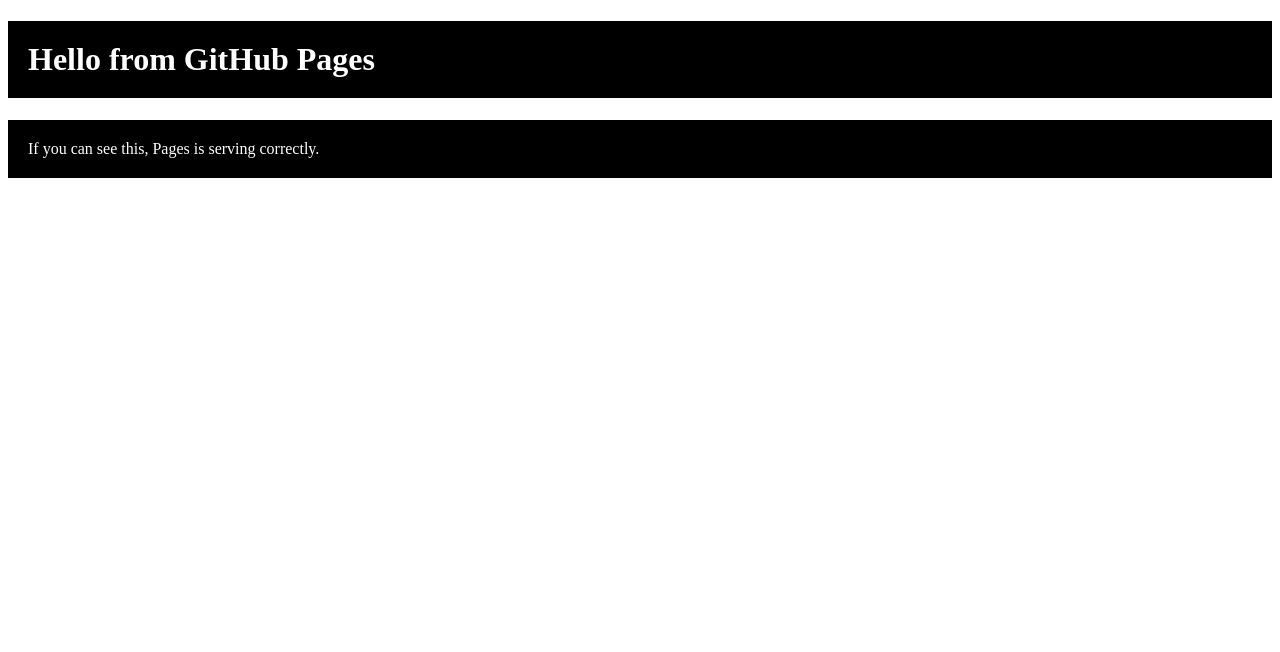
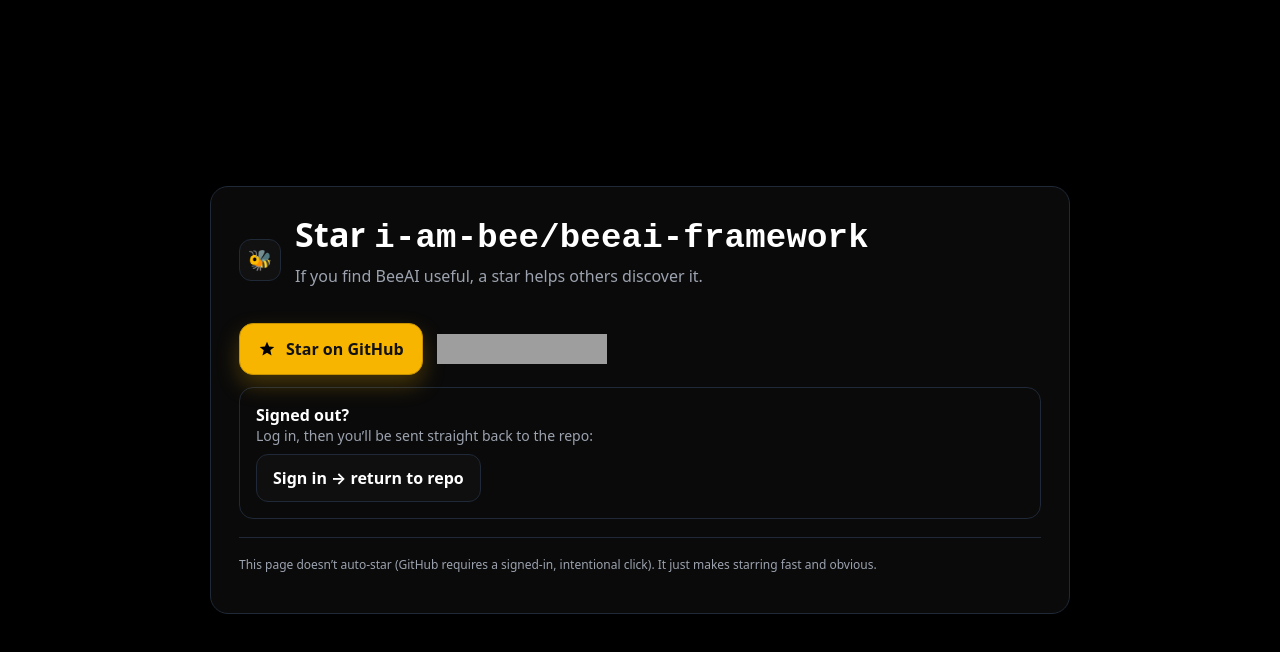
Before and after one commit to i-am-bee/star_the_framework, a plain HTML site: page index.html in a window 1280 px wide. Drawn offline with Linux system fonts and the light colour scheme; grey boxes are pictures that could not be loaded.

Commit message:
Adding in new html styling to fix bug
Signed-off-by: Sandi Besen <sandibesen@gmail.com>

```diff
--- a/index.html
+++ b/index.html
@@ -1,4 +1,205 @@
 <!doctype html>
-<title>It works</title>
-<h1 style="color:white;background:black;padding:20px">Hello from GitHub Pages</h1>
-<p style="color:white;background:black;padding:20px">If you can see this, Pages is serving correctly.</p>
+<html lang="en">
+<head>
+  <meta charset="utf-8" />
+  <meta name="viewport" content="width=device-width, initial-scale=1" />
+  <title>⭐ Star beeai-framework</title>
+  <meta name="description" content="One-tap way to star i-am-bee/beeai-framework on GitHub." />
+  <style>
+    /* ===== Neutral-only, robust CSS (no variables) ===== */
+    * { box-sizing: border-box; }
+    html, body { height: 100%; }
+    body {
+      margin: 0;
+      background: #000;            /* black */
+      color: #fff;                 /* white */
+      font-family: ui-sans-serif, system-ui, -apple-system, Segoe UI, Roboto, Helvetica, Arial;
+      -webkit-font-smoothing: antialiased;
+      -moz-osx-font-smoothing: grayscale;
+    }
+
+    .wrap {
+      min-height: 100vh;
+      display: flex;
+      align-items: center;
+      justify-content: center;
+      padding: 32px;
+    }
+
+    .card {
+      width: 100%;
+      max-width: 860px;
+      background: #0a0a0a;                /* near-black panel */
+      border: 1px solid #1f2937;          /* grey border */
+      border-radius: 18px;
+      padding: 28px;
+    }
+
+    header {
+      display: flex;
+      align-items: center;
+      gap: 14px;
+      margin-bottom: 8px;
+    }
+
+    .bee {
+      width: 42px;
+      height: 42px;
+      border-radius: 12px;
+      display: grid;
+      place-items: center;
+      background: #111;                   /* neutral */
+      color: #fff;
+      border: 1px solid #1f2937;
+      font-weight: 900;
+      font-size: 20px;
+      line-height: 1;
+    }
+
+    h1 {
+      margin: 0;
+      font-size: clamp(22px, 4.5vw, 34px);
+      line-height: 1.12;
+      letter-spacing: .2px;
+      color: #fff;
+    }
+
+    code { color: #fff; background: transparent; }
+
+    .lede {
+      margin: .5rem 0 1.1rem;
+      color: #9ca3af;                     /* grey secondary */
+    }
+
+    .row {
+      display: flex;
+      flex-wrap: wrap;
+      gap: 14px;
+      align-items: center;
+      margin: 18px 0 8px;
+    }
+
+    /* Primary yellow CTA — only colored element */
+    .cta-star {
+      display: inline-flex;
+      align-items: center;
+      gap: 10px;
+      padding: 14px 18px;
+      border-radius: 14px;
+      font-weight: 800;
+      text-decoration: none;
+      background: #f7b500;                /* yellow */
+      color: #111;                         /* dark text for contrast */
+      border: 1px solid #c69200;
+      box-shadow: 0 10px 22px rgba(247,181,0,.25);
+      transition: transform .05s ease, box-shadow .15s ease, filter .2s ease;
+    }
+    .cta-star:hover { filter: brightness(1.03); box-shadow: 0 12px 26px rgba(247,181,0,.35); }
+    .cta-star:active { transform: translateY(1px); }
+    .cta-star svg { width: 18px; height: 18px; }
+
+    /* Neutral login CTA */
+    .cta-login {
+      display: inline-block;
+      padding: 12px 16px;
+      border-radius: 12px;
+      text-decoration: none;
+      font-weight: 700;
+      background: #0f0f0f;
+      color: #fff;
+      border: 1px solid #1f2937;
+      transition: background .15s ease, transform .05s ease;
+    }
+    .cta-login:hover { background: #161616; }
+    .cta-login:active { transform: translateY(1px); }
+
+    /* GitHub star iframe */
+    iframe {
+      border: 0;
+      overflow: hidden;
+      width: 170px;
+      height: 30px;
+      background: transparent;
+    }
+
+    .panel {
+      background: #0a0a0a;
+      border: 1px solid #1f2937;
+      border-radius: 14px;
+      padding: 16px;
+      margin-top: 12px;
+    }
+
+    .subtle { color: #9ca3af; font-size: 14px; }
+
+    .divider {
+      height: 1px;
+      background: #111;
+      border-top: 1px solid #1f2937;
+      margin: 18px 0;
+    }
+
+    .footer {
+      margin-top: 10px;
+      font-size: 12px;
+      color: #9ca3af;
+    }
+
+    /* Accessible focus */
+    .cta-star:focus-visible, .cta-login:focus-visible, iframe:focus-visible {
+      outline: 2px solid #e5e7eb;
+      outline-offset: 3px;
+      border-radius: 10px;
+    }
+
+    @media (max-width: 420px) { iframe { width: 150px; } }
+  </style>
+</head>
+<body>
+  <main class="wrap">
+    <section class="card" role="region" aria-labelledby="title">
+      <header>
+        <div class="bee" aria-hidden="true">🐝</div>
+        <div>
+          <h1 id="title">Star <code>i-am-bee/beeai-framework</code></h1>
+          <p class="lede">If you find BeeAI useful, a star helps others discover it.</p>
+        </div>
+      </header>
+
+      <div class="row" role="group" aria-label="Star actions">
+        <!-- Yellow star = primary path; opens the repo so users can press GitHub’s ⭐ -->
+        <a class="cta-star"
+           href="https://github.com/i-am-bee/beeai-framework?utm_source=qr&utm_medium=landing&utm_campaign=star"
+           target="_blank" rel="noopener">
+          <svg viewBox="0 0 24 24" aria-hidden="true" focusable="false">
+            <path d="M12 2.25l2.75 6.39 6.97.54-5.3 4.55 1.66 6.77L12 16.9 5.92 20.5l1.66-6.77-5.3-4.55 6.97-.54L12 2.25z"/>
+          </svg>
+          Star on GitHub
+        </a>
+
+        <!-- Optional GitHub star iframe (neutral container) -->
+        <iframe
+          title="GitHub Star"
+          src="https://ghbtns.com/github-btn.html?user=i-am-bee&repo=beeai-framework&type=star&count=true&size=large">
+        </iframe>
+      </div>
+
+      <div class="panel">
+        <strong>Signed out?</strong>
+        <div class="subtle">Log in, then you’ll be sent straight back to the repo:</div>
+        <p style="margin:.6rem 0 0;">
+          <a class="cta-login" href="https://github.com/login?return_to=%2Fi-am-bee%2Fbeeai-framework">
+            Sign in → return to repo
+          </a>
+        </p>
+      </div>
+
+      <div class="divider" aria-hidden="true"></div>
+
+      <p class="footer">
+        This page doesn’t auto-star (GitHub requires a signed-in, intentional click). It just makes starring fast and obvious.
+      </p>
+    </section>
+  </main>
+</body>
+</html>
```
Also changed, not shown: old-index.html (deleted, +0 -148 lines).
